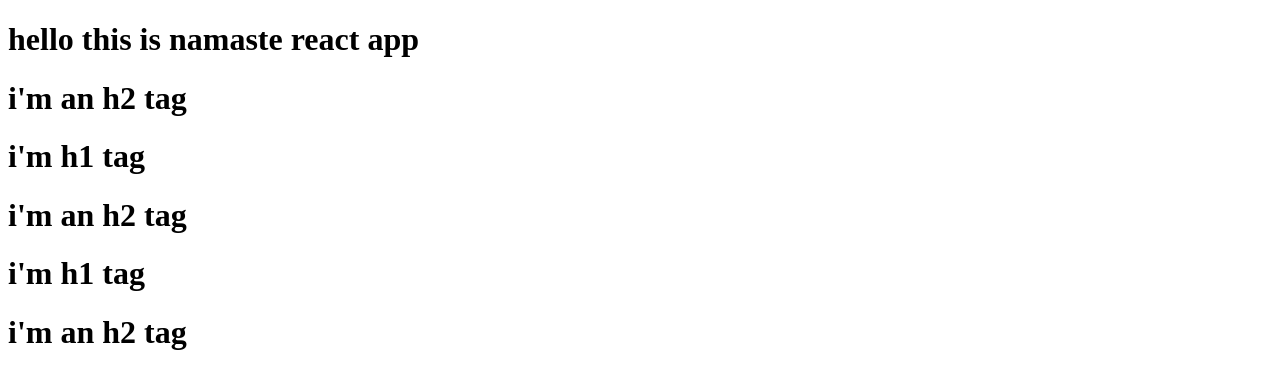
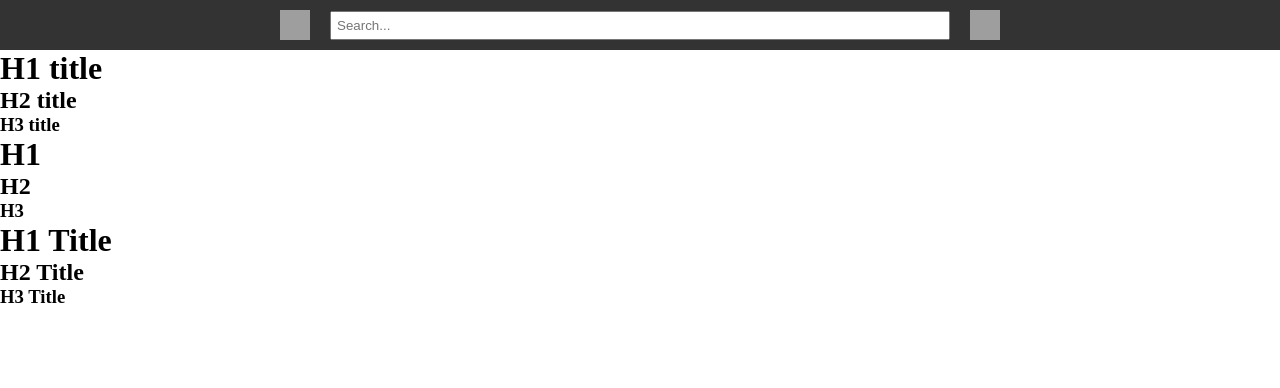
Before and after one commit to AnsariSadaan/just-eat, a React (Vite) app: page / in a window 1280 px wide. Shown: the top 388 px of the page. Built offline with nearby package versions, Linux system fonts and the light colour scheme; grey boxes are pictures that could not be loaded.

Commit message:
episode three with assignment

```diff
--- a/App.js
+++ b/App.js
@@ -1,19 +1,46 @@
-// const heading = React.createElement('h1', {id: "heading", xyz: 'abc'}, "this is h1 tag from react");
-// console.log(heading);
-import React from 'react';
-import ReactDOM  from 'react-dom/client';
+import React from 'react'
+import ReactDOM from 'react-dom/client'
 
-const parent =
-        React.createElement('div', {id: "parent"},
-        [React.createElement('div', { id: "child" },
-        [React.createElement('h1', {}, "hello this is namaste react app"),
-        React.createElement('h1', {}, "i'm an h2 tag")]),
-        React.createElement('div', { id: "child2" },
-        [React.createElement('h1', {}, "i'm h1 tag"),
-        React.createElement('h1', {}, "i'm an h2 tag")]),
-        React.createElement('div', { id: "child3" },
-        [React.createElement('h1', {}, "i'm h1 tag"),
-        React.createElement('h1', {}, "i'm an h2 tag")])])
-console.log(parent);
-const root = ReactDOM.createRoot(document.getElementById('root'));
-root.render(parent);
+//JSX - HTML like or XML like syntax
+// JSX => Babel transpiles it to React.createElement => ReactElement- JS Object => HTMLElement(render)
+const Title = function () {
+        return (
+                <h1 id="heading">Namaste React from own 🚀</h1>
+        )
+};
+
+const elem = <span>React Element </span>
+
+const rent = (
+        <h1 className='rent'>
+                {elem}
+                this is rent heading
+        </h1>
+)
+
+const number = 1000
+const Footer = () => <p>copyright &copy; Ansari sadaan</p>
+const Hello = () => {
+        return <h1>this is react element from hello javascript function</h1>
+}
+
+
+//if interviewer ask what is component composition so this is components composition calling a component in component
+const HeadingComponent = () => (
+        <div className="container">
+                {/* <Title />
+                <Title></Title> */}
+                {Title()}
+                {/* above three declaration are same things it will print same output*/}
+                <Hello />
+                <h2>{number}</h2>
+                {rent}
+                <h2>{200+300}</h2>
+                {console.log("this is from jsx")}
+                <h1>This is functional component</h1>
+                <Footer />
+        </div>
+)
+
+const root = ReactDOM.createRoot(document.getElementById('root'))
+root.render(<ElemJsx extraClassName="extra-class" />)
--- /dev/null
+++ b/Assignment3.js
@@ -0,0 +1,46 @@
+import React from "react";
+import ReactDOM from "react-dom/client";
+
+
+const elemJSX = (
+        <div className='title'>
+                <h1 className='title1'>H1 title</h1>
+                <h2 className='title2'>H2 title</h2>
+                <h3 className='title3'>H3 title</h3>
+        </div>
+)
+
+const titleElement = React.createElement('div', {className: 'title'},
+React.createElement('h1', {}, 'H1'),
+React.createElement('h2', {}, 'H2'),
+React.createElement('h3', {}, 'H3')
+)
+
+
+const ElemJsx = (props) => {
+    return (
+        <div className={`title ${props.extraClassName}`}>
+            <h1>H1 Title</h1>
+            <h2>H2 Title</h2>
+            <h3>H3 Title</h3>
+        </div>
+    )
+}
+
+const Header = () => {
+    return (
+        <>
+        <div className="header">
+            <img className="logo"  src="https://images.unsplash.com/photo-1697899001862-59699946ea29?auto=format&fit=crop&q=60&w=800&ixlib=rb-4.0.3&ixid=M3wxMjA3fDB8MHx0b3BpYy1mZWVkfDJ8Q0R3dXdYSkFiRXd8fGVufDB8fHx8fA%3D%3D" />
+            <input type="search" placeholder="Search..." className="search" />
+            <img src="https://images.unsplash.com/photo-1697899001862-59699946ea29?auto=format&fit=crop&q=60&w=800&ixlib=rb-4.0.3&ixid=M3wxMjA3fDB8MHx0b3BpYy1mZWVkfDJ8Q0R3dXdYSkFiRXd8fGVufDB8fHx8fA%3D%3D" alt="user-icon" className="user-icon" />
+        </div>
+        {elemJSX}
+        {titleElement}
+            {<ElemJsx extraClassName="extra-class"/>}
+        </>
+    );
+};
+
+const root = ReactDOM.createRoot(document.getElementById('root'));
+root.render(<Header />);
--- a/index.css
+++ b/index.css
@@ -1,3 +1,25 @@
-#heading {
-    color: red;
+*{
+    padding: 0;
+    margin: 0;
+    box-sizing: border-box;
 }
+
+.header{
+    display: flex;
+    justify-content: center;
+    align-items: center;
+    padding: 10px 20px;
+    background-color: #333;
+}
+
+.logo, .user-icon{
+    width: 30px;
+    height: 30px;
+}
+
+.search{
+    /* flex-grow: 1; */
+    width: 50%;
+    margin: 0 20px;
+    padding: 5px;
+}
--- a/index.html
+++ b/index.html
@@ -8,20 +8,8 @@
 </head>
 <body>
     <div id="root">
-        <h1>Ansari Sadaan</h1>
+        <h1>Not Rendered</h1>
     </div>
-
-    <!-- <script>
-        const heading = document.createElement('h1');
-        heading.innerHTML = 'Hello World from javascript';
-        const root = document.getElementById('root');
-        root.appendChild(heading);
-    </script> -->
-
-    <!-- this is not a preferred way to add react on our app with adding cdn links -->
-    <!-- <script crossorigin src="https://unpkg.com/react@18/umd/react.development.js"></script>
-    <script crossorigin src="https://unpkg.com/react-dom@18/umd/react-dom.development.js"></script> -->
-    <script type="module" src="./App.js"></script>
-
+    <script type="module" src="./Assignment3.js"></script>
 </body>
 </html>
--- a/package.json
+++ b/package.json
@@ -3,6 +3,8 @@
   "version": "1.0.0",
   "description": "This is Namaste React Course for Learning ",
   "scripts": {
+    "start": "parcel index.html",
+    "build": "parcel build index.html",
     "test": "jest"
   },
   "repository": {
```
